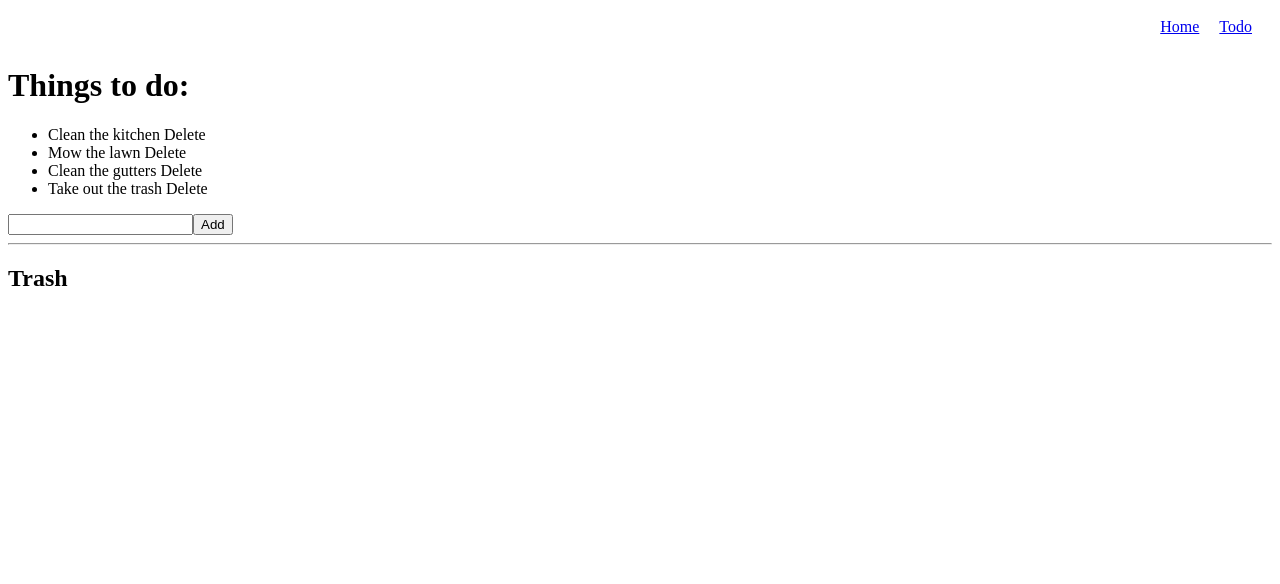
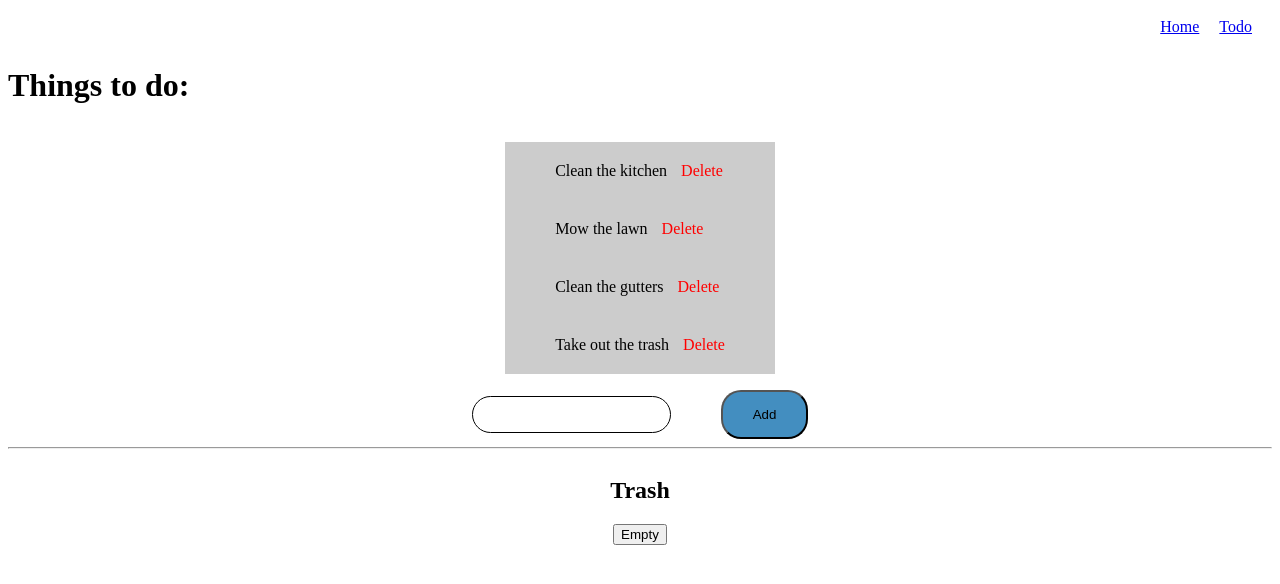
Before and after one commit to jwheel95/angular-intro, an Angular app: page /todo in a window 1280 px wide. Shown: the top 584 px of the page. Built offline with nearby package versions, Linux system fonts and the light colour scheme.

Commit message:
finished todolist, created characters c

```diff
--- a/src/app/app.module.ts
+++ b/src/app/app.module.ts
@@ -6,12 +6,14 @@ import { AppComponent } from './app.component';
 import { AppRoutingModule } from './app-routing.module';
 import { HomeComponent } from './home/home.component';
 import { TodoComponent } from './todo/todo.component';
+import { CharactersComponent } from './characters/characters.component';
 
 @NgModule({
   declarations: [
     AppComponent,
     HomeComponent,
-    TodoComponent
+    TodoComponent,
+    CharactersComponent
   ],
   imports: [
     BrowserModule,
--- /dev/null
+++ b/src/app/characters/characters.component.html
@@ -0,0 +1,3 @@
+<p>
+  characters works!
+</p>
--- /dev/null
+++ b/src/app/characters/characters.component.ts
@@ -0,0 +1,15 @@
+import { Component, OnInit } from '@angular/core';
+
+@Component({
+  selector: 'app-characters',
+  templateUrl: './characters.component.html',
+  styleUrls: ['./characters.component.css']
+})
+export class CharactersComponent implements OnInit {
+
+  constructor() { }
+
+  ngOnInit() {
+  }
+
+}
--- a/src/app/todo/todo.component.css
+++ b/src/app/todo/todo.component.css
@@ -1,4 +1,51 @@
 .completed {
     text-decoration: line-through;
-    color: gray;
 }
+
+.todos {
+    display: flex;
+    flex-direction: column;
+    align-items: center;
+    justify-content: center;
+}
+
+.todos ul {
+    padding: 0 50px;
+}
+
+.todos ul li {
+    list-style-type: none;
+    padding: 20px 50px;
+    background-color: #ccc;
+    cursor: pointer;
+    transition: background-color 0.4s ease-out;
+
+}
+
+.todos li span {
+    color: red;
+    margin-left: 10px;
+}
+
+.todos ul li:hover {
+    background-color: rgb(131, 131, 131);
+}
+
+.todos form input {
+    border: #000 1px solid;
+    padding: 10px;
+    border-radius: 20px;
+}
+
+.todos form button {
+    padding: 15px 30px;
+    background: rgb(67, 142, 192);
+    margin-left: 50px;
+    border-radius: 20px;
+    transition: background-color 0.4s ease-out;
+    cursor: pointer;
+}
+
+.todos form button:hover {
+    background: rgb(67, 90, 192);
+}
--- a/src/app/todo/todo.component.html
+++ b/src/app/todo/todo.component.html
@@ -1,6 +1,6 @@
 <h1 class="header">Things to do:</h1>
 <h2>{{ newTodo.title }}</h2>
-<div class="todo">
+<div class="todos">
   <ul>
     <ng-container *ngFor="let todo of todos">
         <li *ngIf="!todo.isDeleted"
@@ -19,8 +19,9 @@
 
 <hr>
 
-<div class="trash">
+<div class="trash todos">
   <h2>Trash</h2>
+  <button (click)="emptyTodoTrash()">Empty</button>
   <ul>
     <ng-container *ngFor="let todo of todos">
       <li *ngIf="todo.isDeleted">
--- a/src/app/todo/todo.component.ts
+++ b/src/app/todo/todo.component.ts
@@ -32,6 +32,10 @@ export class TodoComponent implements OnInit {
     }
   }
 
+  emptyTodoTrash() {
+    this.todos = this.todos.filter(todo => !todo.isDeleted);
+  }
+
   ngOnInit() {
   }
 
```
Also changed, not shown: src/app/characters/characters.component.css (added), 1 other file (tests, documents, lock files or other folders).
